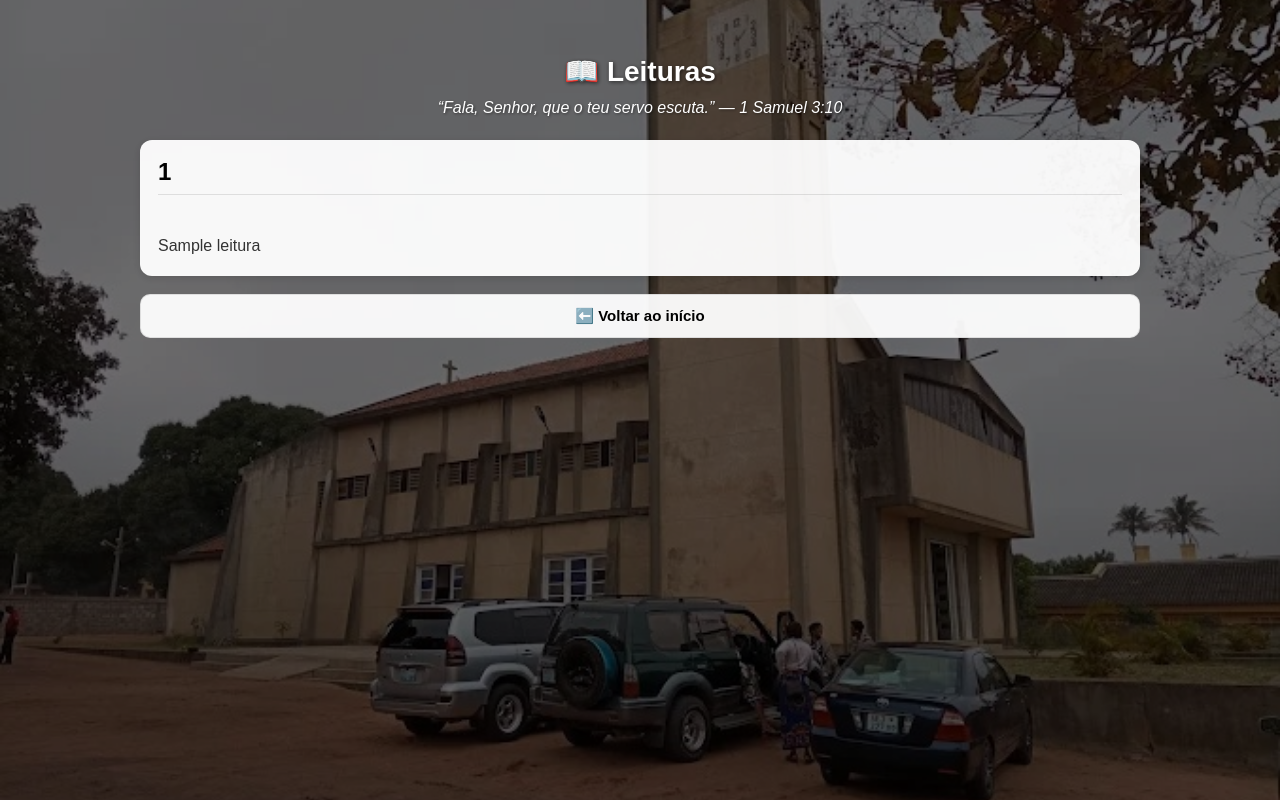
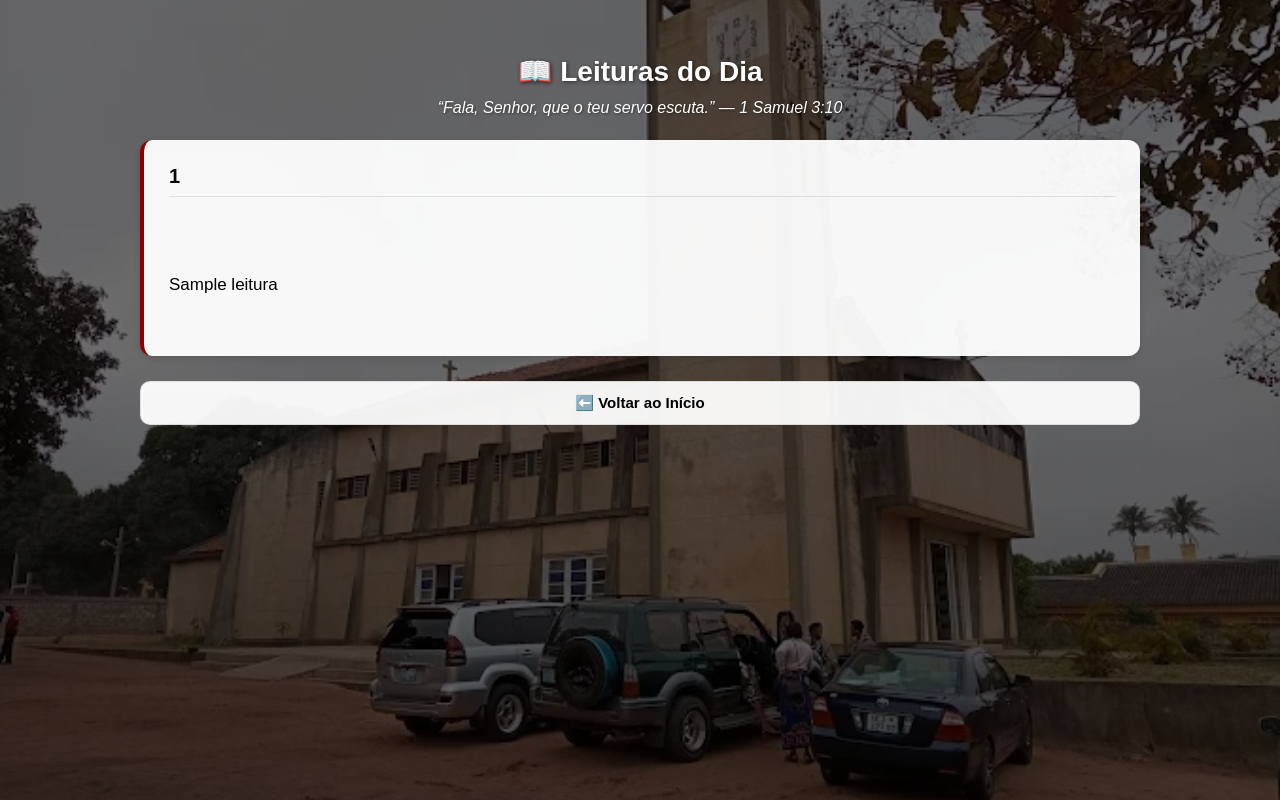
Before and after one commit to FSavel/sao-miguel-digital, a Flask app: template templates/leituras.html in a window 1280 px wide. Run offline with Flask 3, Linux system fonts and the light colour scheme; the template is opened without the code that fills it: most values are stand-ins (such as "Sample title", 1, 10 or a date in 2020); parts of the project's set-up code (start-up, migrations or seed data) failed here and were passed over.

Commit message:
Update leituras.html

```diff
--- a/templates/leituras.html
+++ b/templates/leituras.html
@@ -3,8 +3,56 @@
 <head>
     <meta charset="UTF-8">
     <meta name="viewport" content="width=device-width, initial-scale=1.0">
-    <title>Leituras</title>
+    <title>Leituras do Dia</title>
     <link rel="stylesheet" href="{{ url_for('static', filename='style.css') }}">
+    <style>
+        .leitura-card {
+            padding: 25px;
+            margin-bottom: 20px;
+            border-left: 4px solid #8b0000; /* Detalhe em vermelho litúrgico */
+            animation: fadeIn 0.4s ease;
+        }
+
+        .leitura-tipo {
+            color: #8b0000;
+            font-size: 20px;
+            margin-bottom: 5px;
+            font-weight: bold;
+        }
+
+        .leitura-referencia {
+            font-size: 16px;
+            font-style: italic;
+            color: #666;
+            margin-bottom: 15px;
+            display: block;
+        }
+
+        .leitura-texto {
+            white-space: pre-line;
+            line-height: 1.8; /* Espaçamento de linha ideal para leitura confortável */
+            color: #2c3e50;
+            font-size: 17px; /* Letra ligeiramente maior para facilitar a leitura no telemóvel */
+        }
+
+        .sem-registos {
+            text-align: center;
+            color: #777;
+            font-style: italic;
+            padding: 20px 0;
+        }
+
+        @keyframes fadeIn {
+            from {
+                opacity: 0;
+                transform: translateY(10px);
+            }
+            to {
+                opacity: 1;
+                transform: translateY(0);
+            }
+        }
+    </style>
 </head>
 <body>
 
@@ -12,40 +60,51 @@
 
     <div class="container">
 
-        <!-- =========================
-             TÍTULO E INSPIRAÇÃO
-        ========================= -->
-        <h1 class="titulo-principal">📖 Leituras</h1>
+        <h1 class="titulo-principal">📖 Leituras do Dia</h1>
+
         <p class="frase-biblica">
             “Fala, Senhor, que o teu servo escuta.” — 1 Samuel 3:10
         </p>
 
-        <!-- =========================
-             CONTEÚDO DAS LEITURAS
-        ========================= -->
         {% if leituras %}
             {% for leitura in leituras %}
-                <div class="card">
-                    <h2>
-                        {% if leitura is mapping %}{{ leitura.tipo }}{% else %}{{ leitura[0] }}{% endif %}
+                <div class="card leitura-card">
+
+                    <h2 class="leitura-tipo">
+                        {% if leitura is mapping %}
+                            {{ leitura.tipo }}
+                        {% else %}
+                            {{ leitura[0] }}
+                        {% endif %}
                     </h2>
 
-                    {# Classe utilitária implícita para preservar quebras de versículos #}
-                    <p style="white-space: pre-line; line-height: 1.6; color: #333;">
-                        {% if leitura is mapping %}{{ leitura.texto }}{% else %}{{ leitura[1] }}{% endif %}
+                    {% if leitura is mapping and leitura.referencia %}
+                        <span class="leitura-referencia">📍 {{ leitura.referencia }}</span>
+                    {% elif leitura is not mapping and leitura | length > 2 %}
+                        <span class="leitura-referencia">📍 {{ leitura[2] }}</span>
+                    {% endif %}
+
+                    <p class="leitura-texto">
+                        {% if leitura is mapping %}
+                            {{ leitura.texto }}
+                        {% else %}
+                            {{ leitura[1] }}
+                        {% endif %}
                     </p>
+
                 </div>
             {% endfor %}
         {% else %}
-            <div class="card">
-                <p class="sem-registos">Nenhuma leitura disponível para a celebração de hoje.</p>
+            <div class="card" style="padding: 30px 20px;">
+                <p class="sem-registos">
+                    🕊️ Nenhuma leitura disponível para a celebração de hoje.
+                </p>
             </div>
         {% endif %}
 
-        <!-- =========================
-             NAVEGAÇÃO
-        ========================= -->
-        <a href="/" class="botao">⬅️ Voltar ao início</a>
+        <a href="/" class="botao" style="text-align: center; display: block; margin-top: 25px;">
+            ⬅️ Voltar ao Início
+        </a>
 
     </div>
 
```
